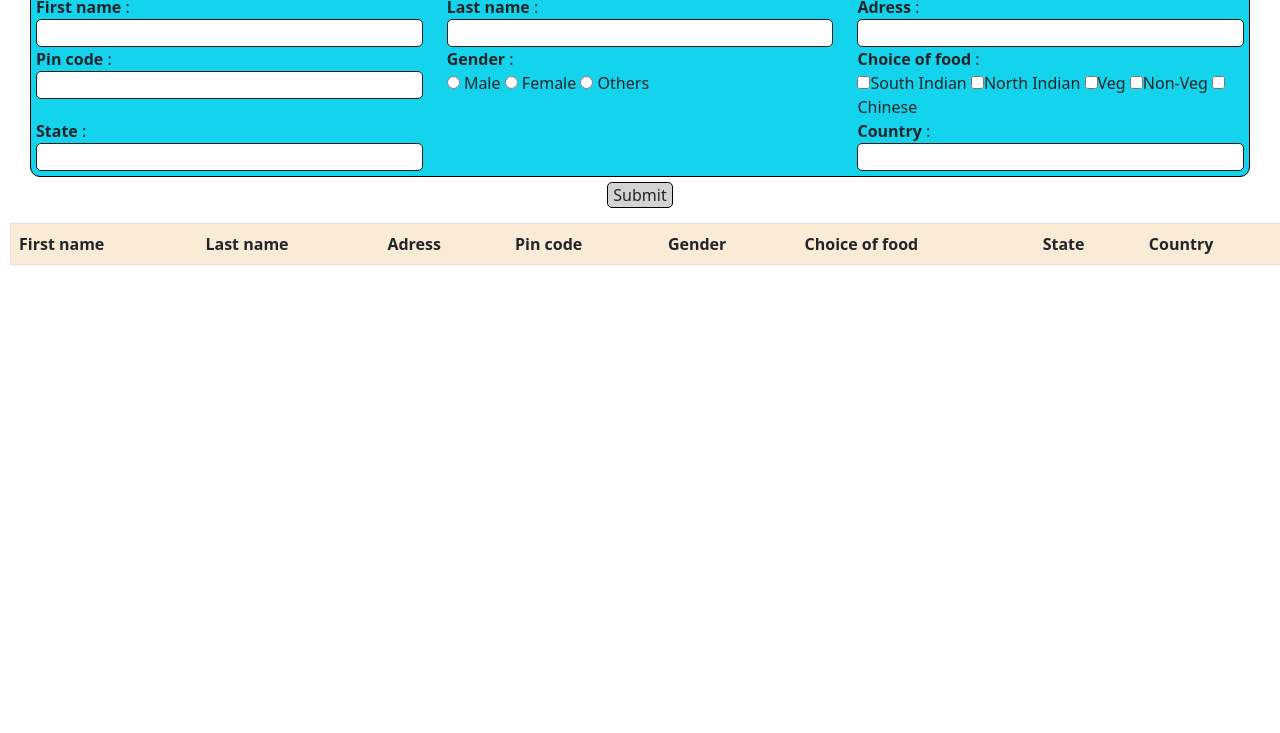
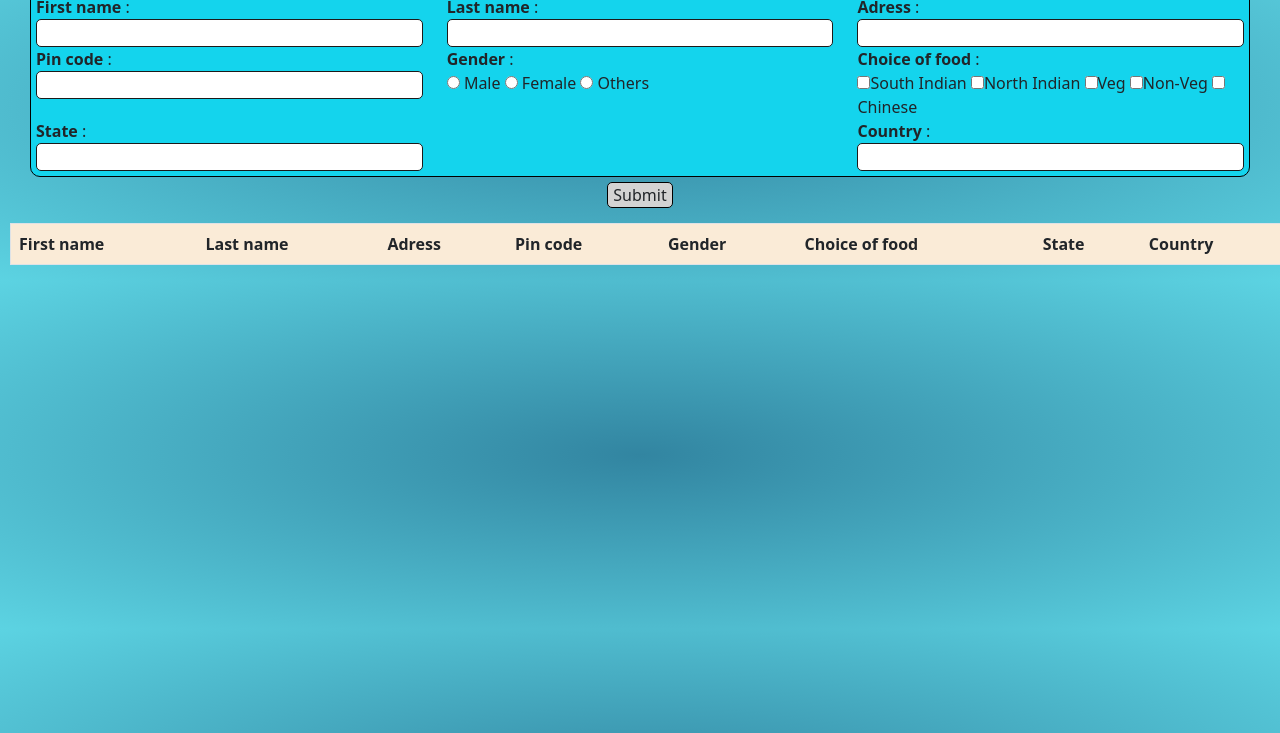
Before and after one commit to Likhith329/asmalldictionary, a plain HTML site: page index.html in a window 1280 px wide. Shown: the part 67-800 px from the top of the page. Drawn offline with nearby package versions, Linux system fonts and the light colour scheme.

Commit message:
second commit

```diff
--- a/index.html
+++ b/index.html
@@ -9,7 +9,7 @@
 
     <title>Document</title>
 </head>
-<body>
+<body style="background-image: radial-gradient(rgb(50, 133, 161),rgb(92, 211, 226));">
   <div class="hd" style="display:flex; justify-content: center;"><h1>Enter the details</h1></div>
   <div class="cont">
   <form id="fm">
```
